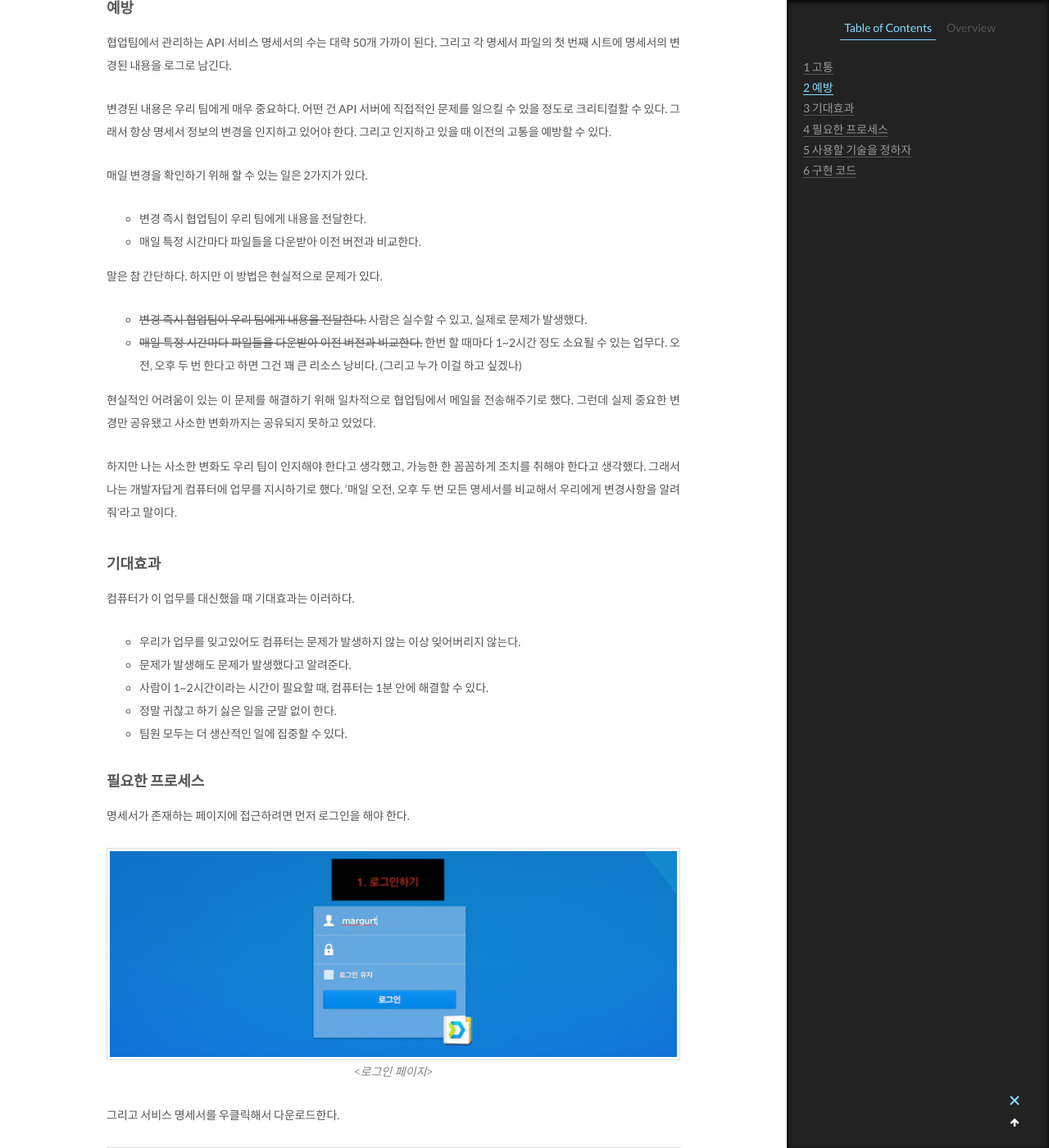
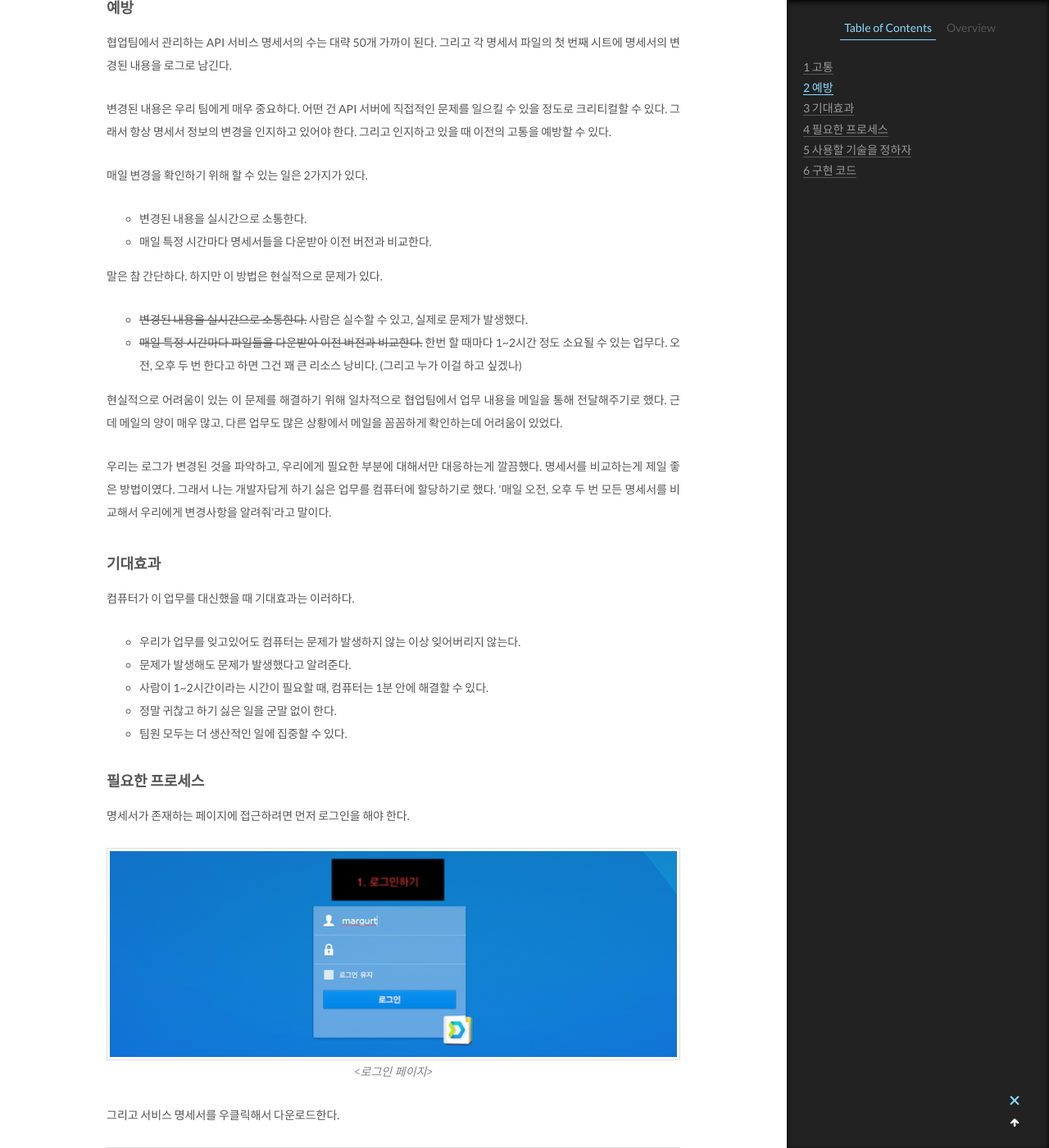
Before and after one commit to dc7303/dc7303.github.io, a Jekyll site: the page built from _posts/2019-12-01-pythonMakedCrawler1.md, in a window 1280 px wide and 1400 px high, scrolled down 1050 px. Shown: the whole window at 82% size. Built offline with Jekyll 4.4.1, drawn with Linux system fonts in a browser that asks for light colours; comment, search, counter and statistics services are not loaded.

Commit message:
파이썬 크롤러 (1) 내용 일부 수정

```diff
--- a/_posts/2019-12-01-pythonMakedCrawler1.md
+++ b/_posts/2019-12-01-pythonMakedCrawler1.md
@@ -30,17 +30,17 @@ comments: true
 
 매일 변경을 확인하기 위해 할 수 있는 일은 2가지가 있다.
 
-- 변경 즉시 협업팀이 우리 팀에게 내용을 전달한다.
-- 매일 특정 시간마다 파일들을 다운받아 이전 버전과 비교한다.
+- 변경된 내용을 실시간으로 소통한다.
+- 매일 특정 시간마다 명세서들을 다운받아 이전 버전과 비교한다.
 
 말은 참 간단하다. 하지만 이 방법은 현실적으로 문제가 있다.
 
-- ~~변경 즉시 협업팀이 우리 팀에게 내용을 전달한다.~~ 사람은 실수할 수 있고, 실제로 문제가 발생했다.
+- ~~변경된 내용을 실시간으로 소통한다.~~ 사람은 실수할 수 있고, 실제로 문제가 발생했다.
 - ~~매일 특정 시간마다 파일들을 다운받아 이전 버전과 비교한다.~~ 한번 할 때마다 1~2시간 정도 소요될 수 있는 업무다. 오전, 오후 두 번 한다고 하면 그건 꽤 큰 리소스 낭비다. (그리고 누가 이걸 하고 싶겠나)
 
-현실적인 어려움이 있는 이 문제를 해결하기 위해 일차적으로 협업팀에서 메일을 전송해주기로 했다. 그런데 실제 중요한 변경만 공유됐고 사소한 변화까지는 공유되지 못하고 있었다.
+현실적으로 어려움이 있는 이 문제를 해결하기 위해 일차적으로 협업팀에서 업무 내용을 메일을 통해 전달해주기로 했다. 근데 메일의 양이 매우 많고, 다른 업무도 많은 상황에서 메일을 꼼꼼하게 확인하는데 어려움이 있었다.
 
-하지만 나는 사소한 변화도 우리 팀이 인지해야 한다고 생각했고, 가능한 한 꼼꼼하게 조치를 취해야 한다고 생각했다. 그래서 나는 개발자답게 컴퓨터에 업무를 지시하기로 했다. '매일 오전, 오후 두 번 모든 명세서를 비교해서 우리에게 변경사항을 알려줘'라고 말이다.
+우리는 로그가 변경된 것을 파악하고, 우리에게 필요한 부분에 대해서만 대응하는게 깔끔했다. 명세서를 비교하는게 제일 좋은 방법이였다. 그래서 나는 개발자답게 하기 싫은 업무를 컴퓨터에 할당하기로 했다. '매일 오전, 오후 두 번 모든 명세서를 비교해서 우리에게 변경사항을 알려줘'라고 말이다.
 
 
 ### 기대효과
```
